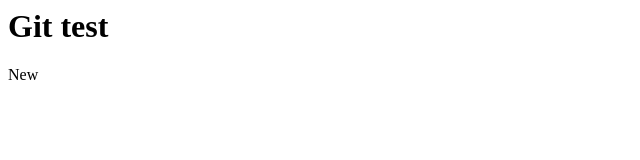
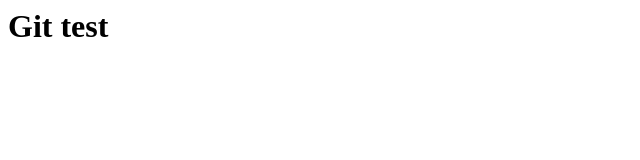
Before and after one commit to andreiz53/github-test, a plain HTML site: page index.html in a window 1280 px wide. Shown: the full height of the page, 0-640 px from the left. Drawn offline with Linux system fonts and the light colour scheme.

Commit message:
Paragraph removed

```diff
--- a/index.html
+++ b/index.html
@@ -1,3 +1 @@
 <h1>Git test</h1>
-
-<p>New</p>
```
